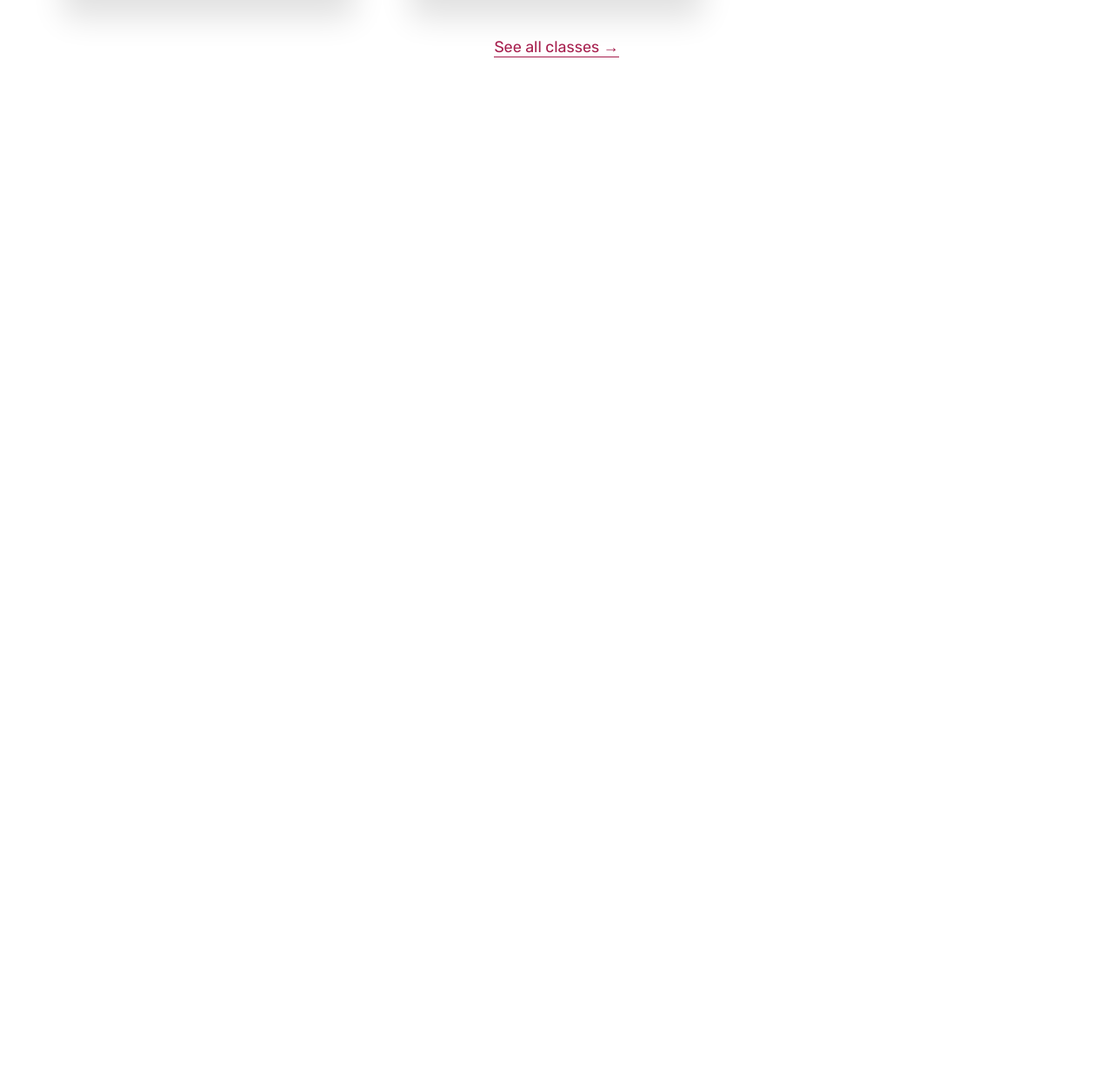
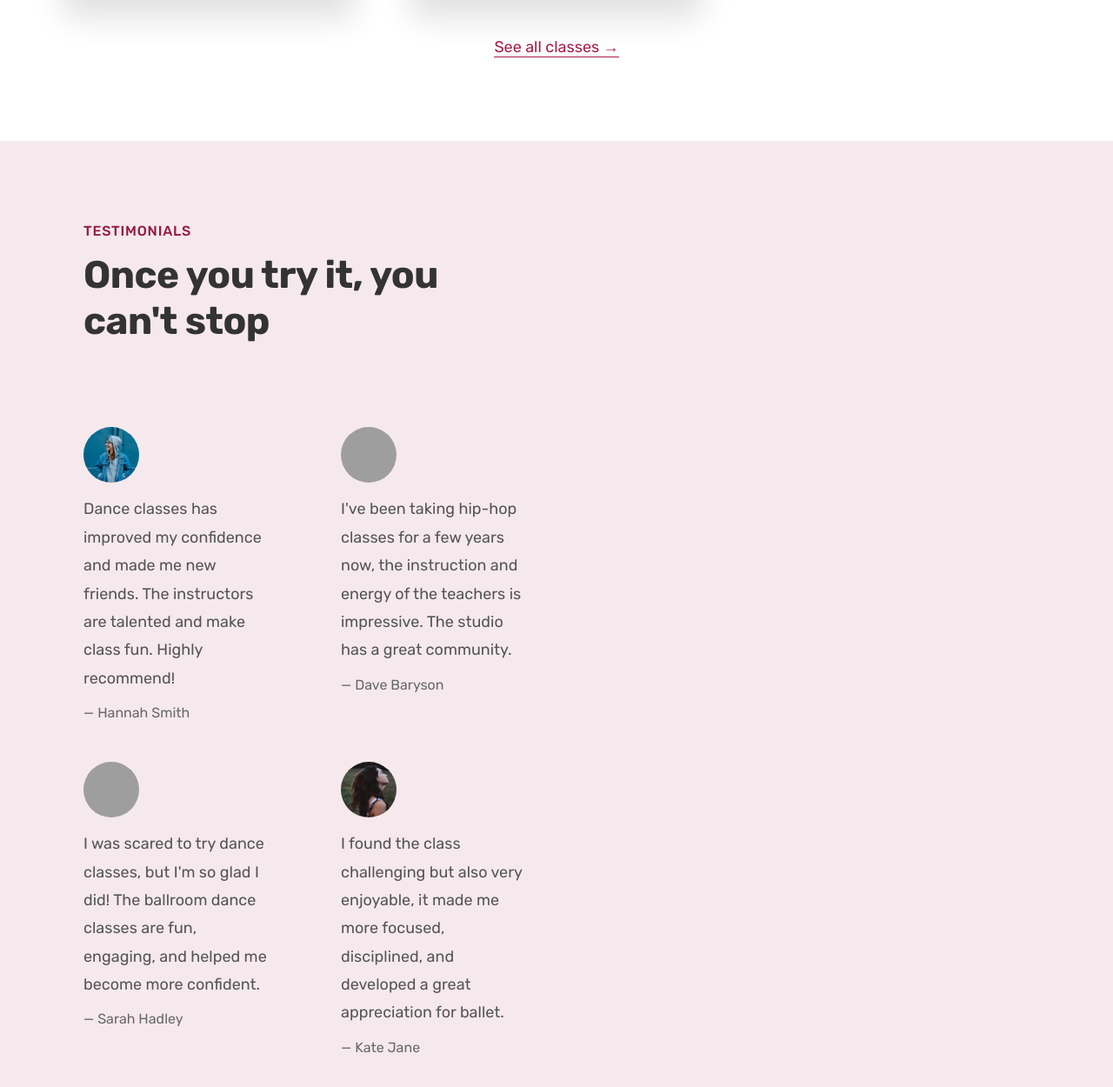
Before and after one commit to agataszus/efdance-website, a plain HTML site: page index.html in a window 1280 px wide. Shown: the part 3493-4743 px from the top of the page at 87% size. Before the commit the page ends 3655 px from the top, so only its background shows below. Drawn offline with nearby package versions, Linux system fonts and the light colour scheme; grey boxes are pictures that could not be loaded.

Commit message:
feat(testimonial section): added html and css for testimonial section

```diff
--- a/css/general.css
+++ b/css/general.css
@@ -21,7 +21,7 @@ Primary: #a61e4d
 Tints: #f6e9ed, #D38FA6, #f1dbe3
 Shades: #951b45
 Accents:
-Greys: #555, #333
+Greys: #555, #333, #686868 (lightest gray allowed on #f6e9ed)
 
 --- 05 SHADOWS
 
--- a/css/style.css
+++ b/css/style.css
@@ -471,3 +471,45 @@
 .see-all-link:active {
   box-shadow: 0 0 0 0.8rem #d38fa6;
 }
+
+/**********************************/
+/* TESTIMONIALS SECTION */
+/**********************************/
+
+.testimonials-section {
+  background-color: #f6e9ed;
+  display: grid;
+  grid-template-columns: 55fr 45fr;
+  justify-content: center;
+  align-items: center;
+}
+
+.testimonials-container {
+  display: block;
+  padding: 9.6rem;
+}
+
+.testimonials-box {
+  display: grid;
+  grid-template-columns: 1fr 1fr;
+  gap: 4.8rem 8rem;
+}
+
+.testimonial-img {
+  width: 6.4rem;
+  height: 6.4rem;
+  border-radius: 100px;
+  margin-bottom: 12px;
+}
+
+.testimonial-text {
+  font-size: 1.8rem;
+  line-height: 1.8;
+  color: #555;
+  margin-bottom: 1.6rem;
+}
+
+.testimonial-name {
+  font-size: 1.6rem;
+  color: #686868;
+}
--- a/index.html
+++ b/index.html
@@ -329,6 +329,67 @@
           <a href="#" class="see-all-link">See all classes &rarr;</a>
         </div>
       </section>
+
+      <section class="testimonials-section">
+        <div class="testimonials-container">
+          <span class="subheading">Testimonials</span>
+          <h2 class="heading-secondary">Once you try it, you can't stop</h2>
+          <div class="testimonials-box">
+            <figure class="testimonial">
+              <img
+                src="img/students/hannah.jpg"
+                alt="Photo of a student Hannah Smith"
+                class="testimonial-img"
+              />
+              <blockquote class="testimonial-text">
+                Dance classes has improved my confidence and made me new
+                friends. The instructors are talented and make class fun. Highly
+                recommend!
+              </blockquote>
+              <p class="testimonial-name">&mdash; Hannah Smith</p>
+            </figure>
+            <figure class="testimonial">
+              <img
+                src="img/students/dave.jpg"
+                alt="Photo of a student Dave Baryson"
+                class="testimonial-img"
+              />
+              <blockquote class="testimonial-text">
+                I've been taking hip-hop classes for a few years now, the
+                instruction and energy of the teachers is impressive. The studio
+                has a great community.
+              </blockquote>
+              <p class="testimonial-name">&mdash; Dave Baryson</p>
+            </figure>
+            <figure class="testimonial">
+              <img
+                src="img/students/sarah.jpg"
+                alt="Photo of a student Sarah Hadley"
+                class="testimonial-img"
+              />
+              <blockquote class="testimonial-text">
+                I was scared to try dance classes, but I'm so glad I did! The
+                ballroom dance classes are fun, engaging, and helped me become
+                more confident.
+              </blockquote>
+              <p class="testimonial-name">&mdash; Sarah Hadley</p>
+            </figure>
+            <figure class="testimonial">
+              <img
+                src="img/students/kate.jpg"
+                alt="Photo of a student Kate Jane"
+                class="testimonial-img"
+              />
+              <blockquote class="testimonial-text">
+                I found the class challenging but also very enjoyable, it made
+                me more focused, disciplined, and developed a great appreciation
+                for ballet.
+              </blockquote>
+              <p class="testimonial-name">&mdash; Kate Jane</p>
+            </figure>
+          </div>
+        </div>
+      </section>
     </main>
 
     <script
```
Also changed, not shown: 2 other files.
